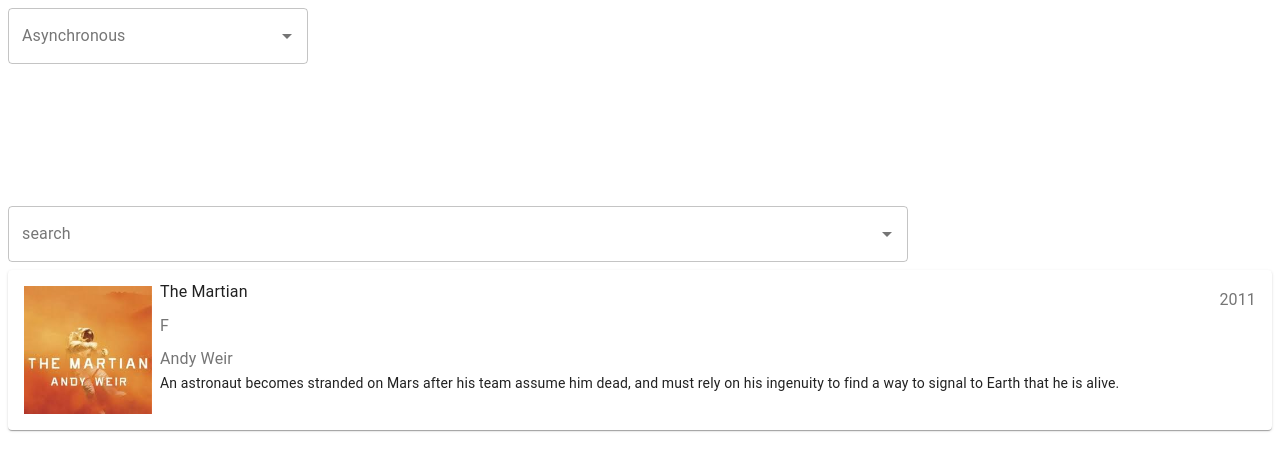
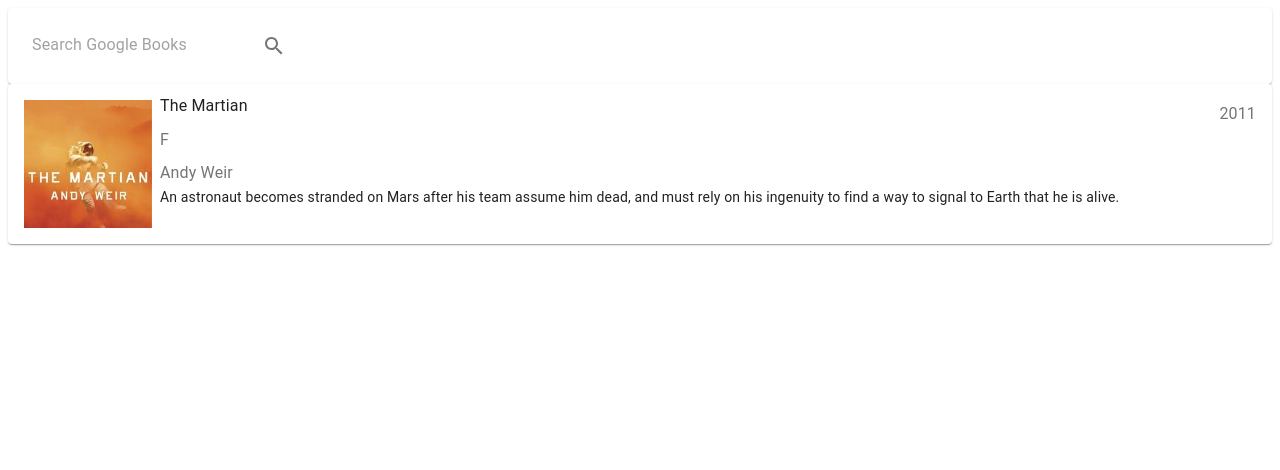
Before and after one commit to mendahu/off-nominal-book-club, a Next.js app: page /books/new in a window 1280 px wide. Shown: the top 470 px of the page. Built offline with nearby package versions, Linux system fonts and the light colour scheme.

Commit message:
implement live search

```diff
--- /dev/null
+++ b/pages/api/books/new.js
@@ -0,0 +1,26 @@
+const queries = require('../../../db/queries/books')
+
+const handler = (req, res) => {
+  const bookObj = {
+    user_id: 10,
+    title: "Life, the Universe, and Everything",
+    description: "A book about life, the universe, and everything",
+    fiction: true,
+    year: "1982",
+    image_url: "https://i.ebayimg.com/images/g/48IAAOSwXcRZb5Sr/s-l300.jpg"
+  }
+
+  const authorObj = {
+    name: "Douglas Adams"
+  }
+
+  queries
+    .books
+    .add(bookObj, authorObj)
+    .then(() => {
+      res.send(200)
+      console.log("Book successfully added")
+    })
+};
+
+export default handler
--- a/src/components/SearchGoogle.tsx
+++ b/src/components/SearchGoogle.tsx
@@ -2,20 +2,15 @@
 import React, { useState, useEffect } from "react";
 import axios from "axios";
 import { makeStyles, createStyles, Theme } from "@material-ui/core/styles";
-import TextField from "@material-ui/core/TextField";
-import Autocomplete from "@material-ui/lab/Autocomplete";
 import SelectInput from "@material-ui/core/Select/SelectInput";
-import CircularProgress from "@material-ui/core/CircularProgress";
-
-interface BookType {
-  title: string;
-}
-
-function sleep(delay = 0) {
-  return new Promise(resolve => {
-    setTimeout(resolve, delay);
-  });
-}
+import Paper from "@material-ui/core/Paper";
+import InputBase from "@material-ui/core/InputBase";
+import IconButton from "@material-ui/core/IconButton";
+import SearchIcon from "@material-ui/icons/Search";
+import Grid from "@material-ui/core/Grid";
+import Typography from "@material-ui/core/Typography";
+import ButtonBase from "@material-ui/core/ButtonBase";
+import Button from "@material-ui/core/Button";
 
 const useStyles = makeStyles((theme: Theme) =>
   createStyles({
@@ -32,6 +27,16 @@
     },
     iconButton: {
       padding: 10
+    },
+    image: {
+      width: 128,
+      height: 128
+    },
+    img: {
+      margin: "auto",
+      display: "block",
+      maxWidth: "100%",
+      maxHeight: "100%"
     }
   })
 );
@@ -39,176 +44,190 @@
 export default function SearchGoogle() {
   const classes = useStyles();
 
-  const [open, setOpen] = useState(false);
-  const [options, setOptions] = useState<BookType[]>([]);
   const [books, setBooks] = useState({ items: [] });
-  const loading = open && options.length === 0;
 
   const [searchTerm, setSearchTerm] = useState("");
-  // const [apiKey, set] = useState(process.env.API_KEY);
+
+  const [bookObj, setBookObj] = useState({});
+  const [authorObj, setAuthorObj] = useState({});
+
   let API_URL = `https://www.googleapis.com/books/v1/volumes`;
 
-  useEffect(() => {
-    console.log("in not loading");
-    let active = true;
-
-    if (!loading) {
-      return undefined;
-    }
-
-    (async () => {
-      console.log(searchTerm.length);
-      console.log(searchTerm);
-      const response = await axios.get(
+  const fetchBooks = async () => {
+    if (searchTerm.length % 3 === 0) {
+      const searchResult = await axios.get(
         `${API_URL}?q=${searchTerm}&maxResults=3`
       );
-      const booklist = response.data;
-      if (active) {
-        console.log(booklist.items.map(book => book.volumeInfo));
-        setOptions(booklist.items.map(book => book.volumeInfo) as BookType[]);
-        console.log(options);
-      }
-    })();
-
-    return () => {
-      active = false;
-    };
-  }, [loading && searchTerm.length > 3]);
-
-  // useEffect(() => {
-  //   console.log("in not Open use");
-  //   if (!open) {
-  //     setOptions([]);
-  //   }
-  // }, [open]);
-
-  // const fetchBooks = async () => {
-  //   if (searchTerm.length % 3 === 0) {
-  //     const searchResult = await axios.get(
-  //       `${API_URL}?q=${searchTerm}&maxResults=3`
-  //     );
-  //     setBooks(searchResult.data);
-  //   }
-  // };
+      setBooks(searchResult.data);
+    }
+  };
 
   const onInputChange = event => {
     setSearchTerm(event.target.value);
-    // fetchBooks();
+    fetchBooks();
   };
 
+  const onSubmitHandler = event => {};
+
   return (
-    <section>
-      <Autocomplete
-        id='asynchronous-demo'
-        style={{ width: 300 }}
-        open={open}
-        onOpen={() => {
-          setOpen(true);
-        }}
-        onClose={() => {
-          setOpen(false);
-        }}
-        options={options}
-        getOptionSelected={(option, value) => option.title === value.title}
-        getOptionLabel={option => option.title}
-        loading={loading}
-        renderInput={params => (
-          <TextField
-            onChange={onInputChange}
-            {...params}
-            label='Asynchronous'
-            variant='outlined'
-            InputProps={{
-              ...params.InputProps,
-              endAdornment: (
-                <React.Fragment>
-                  {loading ? (
-                    <CircularProgress color='inherit' size={20} />
-                  ) : null}
-                  {params.InputProps.endAdornment}
-                </React.Fragment>
-              )
-            }}
-          />
-        )}
-      />
-      <br />
+    <section className={classes.root}>
+      <Paper component='form' className={classes.paper}>
+        <InputBase
+          className={classes.input}
+          placeholder='Search Google Books'
+          value={searchTerm}
+          onChange={onInputChange}
+        />
+        <IconButton
+          type='submit'
+          className={classes.iconButton}
+          aria-label='search'>
+          <SearchIcon />
+        </IconButton>
+      </Paper>
+      {books.items.map((book, index) => {
+        return (
+          <article key={index}>
+            <Paper className={classes.paper}>
+              <Grid container spacing={2}>
+                <Grid item>
+                  <ButtonBase
+                    className={classes.image}
+                    onClick={event => {
+                      setBookObj({
+                        user_id: 10,
+                        title: book.volumeInfo.title,
+                        description: book.volumeInfo.description,
+                        fiction: true,
+                        yeart: "2011",
+                        image_url: book.volumeInfo.imageLinks.thumbnail
+                      });
 
-      <br />
-      <br />
-      <br />
-      <br />
-      <br />
-      <br />
-
-      <div style={{ width: 900 }}>
-        <Autocomplete
-          open={open}
-          onOpen={() => {
-            setOpen(true);
-          }}
-          onClose={() => {
-            setOpen(false);
-          }}
-          options={books.items.map(option => option.volumeInfo.title)}
-          renderInput={params => (
-            <TextField
-              onChange={onInputChange}
-              {...params}
-              label='search'
-              margin='normal'
-              variant='outlined'
-              InputProps={{
-                ...params.InputProps,
-                endAdornment: (
-                  <React.Fragment>
-                    {loading ? (
-                      <CircularProgress color='inherit' size={20} />
-                    ) : null}
-                    {params.InputProps.endAdornment}
-                  </React.Fragment>
-                )
-              }}
-            />
-          )}
-        />
-      </div>
+                      setAuthorObj({
+                        name: book.volumeInfo.authors[0]
+                      });
+                      console.log(bookObj, authorObj);
+                    }}>
+                    <img
+                      className={classes.img}
+                      alt='complex'
+                      src={book.volumeInfo.imageLinks.thumbnail}
+                    />
+                  </ButtonBase>
+                </Grid>
+                <Grid item xs={12} sm container>
+                  <Grid item xs container direction='column' spacing={2}>
+                    <Grid>
+                      <Grid item xs={6}>
+                        <Typography gutterBottom variant='subtitle1'>
+                          {book.volumeInfo.title}
+                        </Typography>
+                      </Grid>
+                      <Typography variant='subtitle1' color='textSecondary'>
+                        {book.volumeInfo.authors}
+                      </Typography>
+                      <Typography variant='body2' gutterBottom>
+                        {book.volumeInfo.description.split(".")[0]}
+                      </Typography>
+                    </Grid>
+                    <Grid item>
+                      <Button variant='contained' color='primary' type='submit'>
+                        <Typography variant='body2'>Add Book</Typography>
+                      </Button>
+                    </Grid>
+                  </Grid>
+                  <Grid item>
+                    <Typography variant='subtitle1' color='textSecondary'>
+                      {book.volumeInfo.publishedDate}
+                    </Typography>
+                  </Grid>
+                </Grid>
+              </Grid>
+            </Paper>
+          </article>
+        );
+      })}
     </section>
   );
 }
-// <Paper
-//   component='form'
-//   className={classes.paper}
-//   onSubmit={onSubmitHandler}>
-//   <InputBase
-//     className={classes.input}
-//     placeholder='Search Google Books'
-//     value={searchTerm}
-//     onChange={onInputChange}
-//   />
-//   <IconButton
-//     type='submit'
-//     className={classes.iconButton}
-//     aria-label='search'>
-//     <SearchIcon />
-//   </IconButton>
-// </Paper>
-// <ul>
-//   {books.items.map((book, index) => {
-//     return (
-//       <li key={index}>
-//         <div>
-//           <img
-//             alt={`${book.volumeInfo.title} book`}
-//             src={`http://books.google.com/books/content?id=${book.id}&printsec=frontcover&img=1&zoom=1&source=gbs_api`}
+
+// return (
+//   <section>
+//     <Autocomplete
+//       id='asynchronous-demo'
+//       style={{ width: 300 }}
+//       open={open}
+//       onOpen={() => {
+//         setOpen(true);
+//       }}
+//       onClose={() => {
+//         setOpen(false);
+//       }}
+//       options={options}
+//       getOptionSelected={(option, value) => option.title === value.title}
+//       getOptionLabel={option => option.title}
+//       loading={loading}
+//       renderInput={params => (
+//         <TextField
+//           onChange={onInputChange}
+//           {...params}
+//           label='Asynchronous'
+//           variant='outlined'
+//           InputProps={{
+//             ...params.InputProps,
+//             endAdornment: (
+//               <React.Fragment>
+//                 {loading ? (
+//                   <CircularProgress color='inherit' size={20} />
+//                 ) : null}
+//                 {params.InputProps.endAdornment}
+//               </React.Fragment>
+//             )
+//           }}
+//         />
+//       )}
+//     />
+//     <br />
+
+//     <br />
+//     <br />
+//     <br />
+//     <br />
+//     <br />
+//     <br />
+
+//     <div style={{ width: 900 }}>
+//       <Autocomplete
+//         open={open}
+//         onOpen={() => {
+//           setOpen(true);
+//         }}
+//         onClose={() => {
+//           setOpen(false);
+//         }}
+//         options={books.items.map(option => option.volumeInfo.title)}
+//         renderInput={params => (
+//           <TextField
+//             onChange={onInputChange}
+//             {...params}
+//             label='search'
+//             margin='normal'
+//             variant='outlined'
+//             InputProps={{
+//               ...params.InputProps,
+//               endAdornment: (
+//                 <React.Fragment>
+//                   {loading ? (
+//                     <CircularProgress color='inherit' size={20} />
+//                   ) : null}
+//                   {params.InputProps.endAdornment}
+//                 </React.Fragment>
+//               )
+//             }}
 //           />
-//           <div>
-//             <h3>{book.volumeInfo.title}</h3>
-//             <p>{book.volumeInfo.authors}</p>
-//           </div>
-//         </div>
-//         <hr />
-//       </li>
-//     );
-//   })}
-// </ul>
+//         )}
+//       />
+//     </div>
+//   </section>
+//   );
+// }
```
